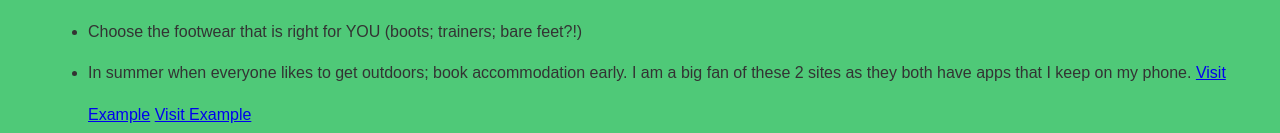
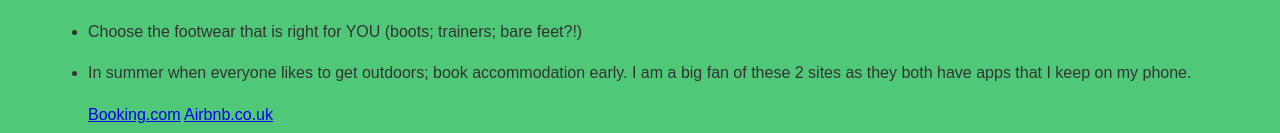
Before and after one commit to IDSallybot/Wall-Of-Hadrian, a plain HTML site: page index.html in a window 1280 px wide. Shown: the part 819-952 px from the top of the page. Drawn offline with Linux system fonts and the light colour scheme.

Commit message:
Update index.html

```diff
--- a/index.html
+++ b/index.html
@@ -36,8 +36,8 @@
         <li>Pack light but smart: blister plasters are gold</li>
         <li>Choose the footwear that is right for YOU (boots; trainers; bare feet?!)</li>
         <li>In summer when everyone likes to get outdoors; book accommodation early.  I am a big fan of these 2 sites as they both have apps that I keep on my phone.
-<a href="https://www.booking.com" target="_blank" rel="noopener noreferrer">Visit Example</a>
-       <a href="https://www.airbnb.co.uk" target="_blank" rel="noopener noreferrer">Visit Example</a> <li>
+<a href="https://www.booking.com" target="_blank" rel="noopener noreferrer">Booking.com</a>
+       <a href="https://www.airbnb.co.uk" target="_blank" rel="noopener noreferrer">Airbnb.co.uk</a> <li>
       </ul>
     </article>
   </main>
```
